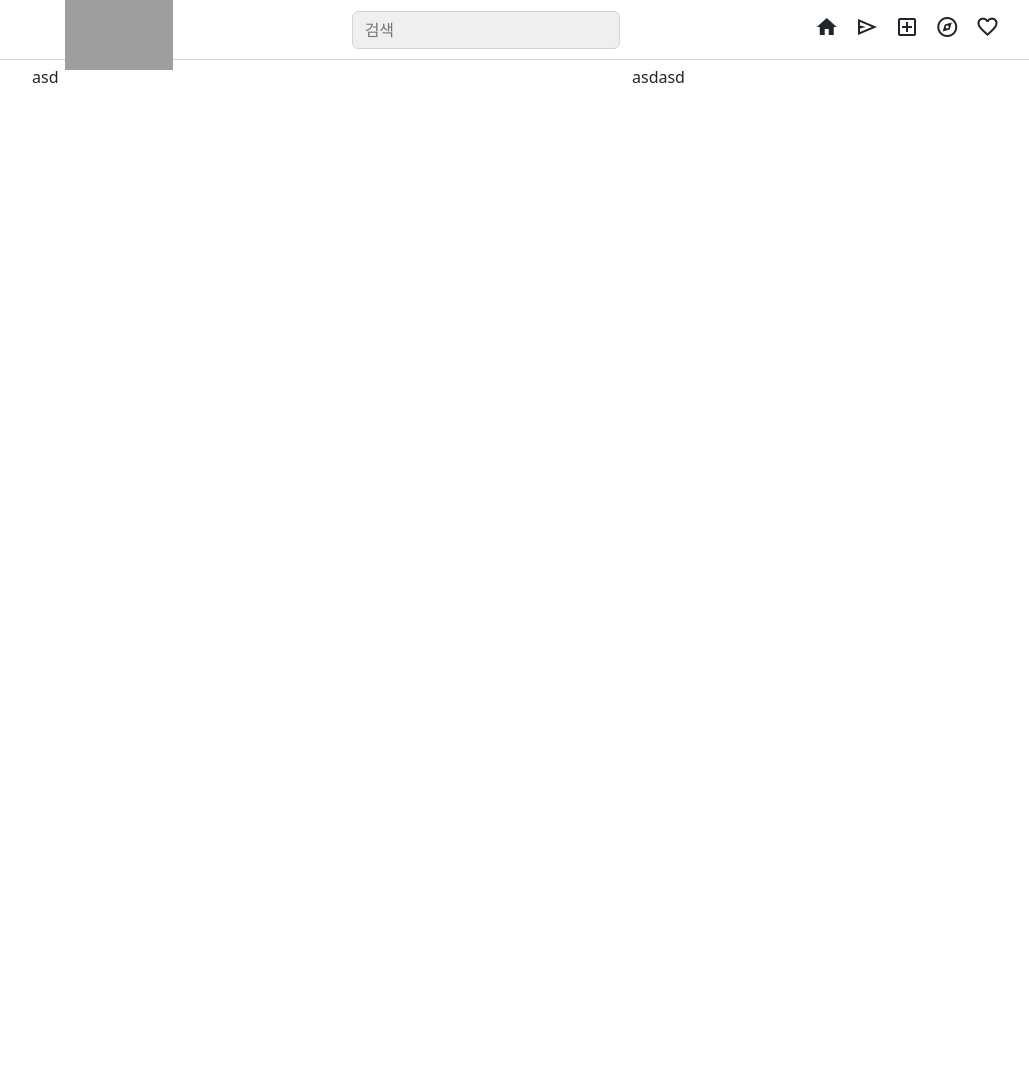
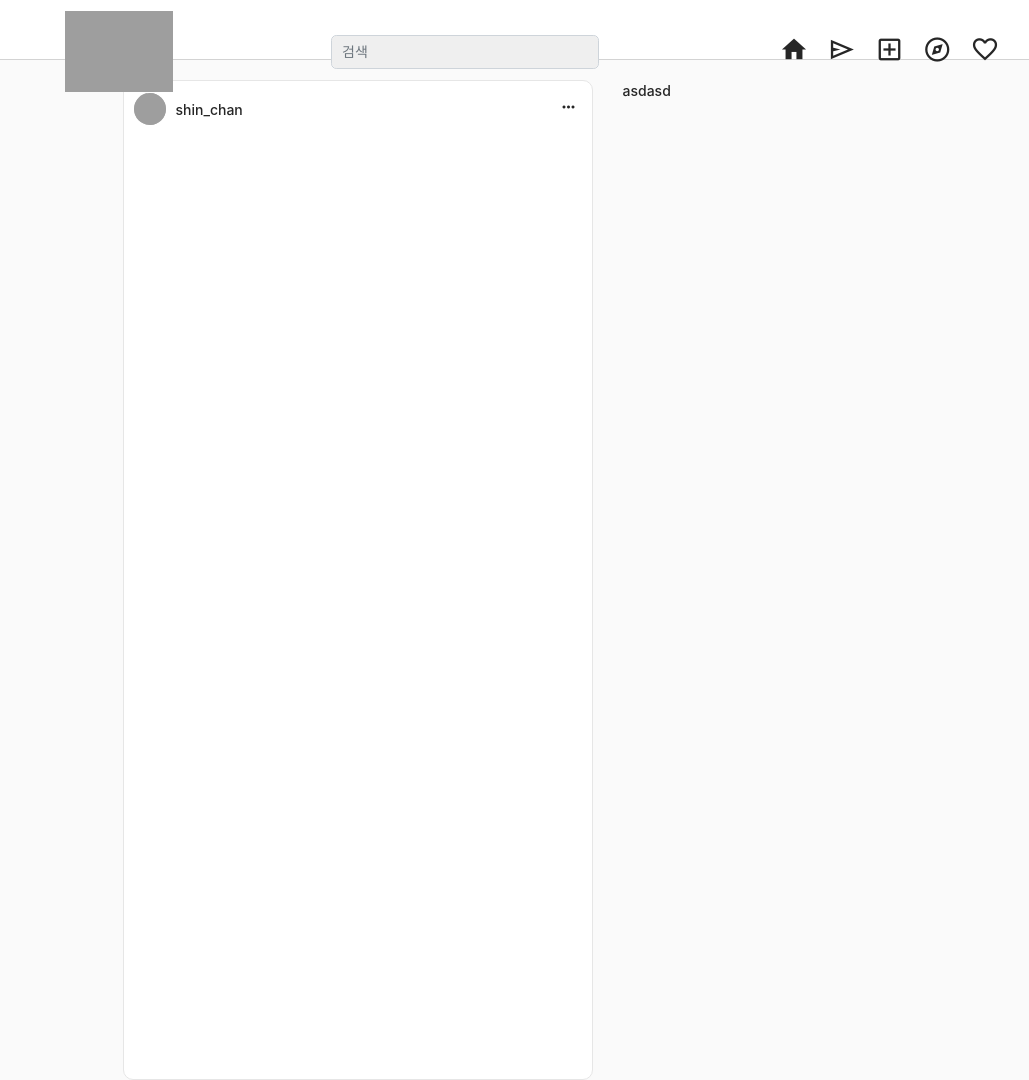
Before and after one commit to yoonjungit/Clone-Coding-Instagram, a Django app: page / in a window 1280 px wide. Shown: the whole page, without its empty margins (108-1137 px from the left). Before the commit the page ends 83 px from the top, so only its background shows below. Run offline with Django 4.2, Linux system fonts and the light colour scheme; grey boxes are pictures that could not be loaded.

Commit message:
Add-Design : Feed/Profile
Added profile photo / ID / meatballs menu

```diff
--- a/instagram/templates/main.html
+++ b/instagram/templates/main.html
@@ -12,39 +12,67 @@
     <link href="https://fonts.googleapis.com/css2?family=Material+Icons&family=Material+Symbols+Outlined&family=Material+Icons+Round&family=Material+Icons+Sharp&family=Material+Icons+Two+Tone" rel="stylesheet" />
   </head>
 
+  <style>
+    /* 프로필 사진 규격 */
+    .box {
+      width: 32px;
+      height: 32px;
+      border-radius: 70%;
+      overflow: hidden;
+    }
+    .profile {
+      width: 100%;
+      height: 100%;
+      object-fit: cover;
+    }
+    /* 전체 적용 폰트(시스템폰트) */
+    *{
+      font-family: -apple-system, BlinkMacSystemFont, "Segoe UI", Roboto, Oxygen-Sans, Ubuntu, Cantarell, "Helvetica Neue", sans-serif;
+      font-size : 14px ;
+      font-weight : 500 ;
+      color : #262626
+    }
+  </style>
+
   <body>
-    <nav class="navbar navbar-expand-lg bg-white" style ="position : fixed; width:100%; border-bottom : solid 1px lightgrey; height : 60px">
-        <div class="container-fluid" style = "justify-content : space-between; flex-wrap : nowrap; width : 975px; padding : 0px 20px">
-          <a class="navbar-brand" href="#"><img style = "width : 108px",
-                src = "https://upload.wikimedia.org/wikipedia/commons/thumb/2/2a/Instagram_logo.svg/2560px-Instagram_logo.svg.png"></a>
-            <!-- <form class="d-flex" role="search"> -->
-              <input class="form-control me-2" style="width:268px ; background-color : #EFEFEF" type="search" placeholder="검색" aria-label="Search">
-              <div>
-                <span class="material-icons" style = "padding : 0px 0px 0px 24px" >
-                    home
-                    </span>
-               <span class="material-symbols-outlined" style = "padding : 0px 0px 0px 12px" >
-                    send
-                    </span>
-               <span class="material-symbols-outlined" style = "padding : 0px 0px 0px 12px" >
-                    add_box
-                    </span>
-                <span class="material-symbols-outlined" style = "padding : 0px 0px 0px 12px" >
-                    explore
-                    </span>
-                <span class="material-symbols-outlined" style = "padding : 0px 0px 0px 12px" >
-                        favorite
-                        </span>
-              </div>
-
-            </form>
+    <!-- 1. 내비게이션 바 -->
+    <nav class="navbar bg-white" style ="position : fixed; width:100%; border-bottom : solid 1px lightgrey; height : 60px">
+      <div class="container-fluid" style = "justify-content : space-between; flex-wrap : nowrap; width : 975px; padding : 0px 20px; align-items : center">
+        <!-- 1-1. 인스타그램 로고 -->
+        <a class="navbar-brand" href="#"><img style = "width : 108px",
+         src = "https://upload.wikimedia.org/wikipedia/commons/thumb/2/2a/Instagram_logo.svg/2560px-Instagram_logo.svg.png"></a>
+        <!-- 1-2. 검색창 -->
+        <input class="form-control me-2" style="width:268px ; background-color : #EFEFEF" type="search" placeholder="검색" aria-label="Search">
+        <!-- 1-3. 아이콘 -->
+        <div>
+          <span class="material-icons" style = "font-size : 29px;padding : 0px 0px 0px 30px" > home </span>
+          <span class="material-symbols-outlined" style = "font-size : 29px; padding : 0px 0px 0px 15px" > send </span>
+          <span class="material-symbols-outlined" style = "font-size : 29px; padding : 0px 0px 0px 15px" > add_box </span>
+          <span class="material-symbols-outlined" style = "font-size : 29px; padding : 0px 0px 0px 15px"> explore </span>
+          <span class="material-symbols-outlined" style = "font-size : 29px; padding : 0px 0px 0px 15px" > favorite </span>
         </div>
+      </div>
       </nav>
-    <div style = "display : flex ; flex-direction : row; justify-content : center; padding-top : 65px">
-        <div style = "width : 600px ; height : 1000px">
-            asd
+    <!-- 2. 메인 : 피드/추천 친구 -->
+    <div style = "display : flex ; flex-direction : row; justify-content : center; padding-top : 80px; background-color : #FAFAFA">
+      <!-- 2-1. 피드 -->
+      <div style = "width : 470px ; height : 1000px; border : solid 1px #E6E6E6 ; border-radius : 10px ; background-color:white">
+        <!-- 2-1-1. 프로필 : 사진 / 아이디 / 더보기-->
+        <div style = "display:flex; width:470px ; height : 56px; align-items : center">
+          <div class="box" style="background: #BDBDBD; margin-left : 10px">
+            <img class="profile" src="https://i.pinimg.com/originals/53/7e/f5/537ef59499259ba707068742f91a10f8.jpg">
+          </div>
+          <div style = "margin-left:10px">  shin_chan
+          </div>
+          <div style = "margin-left : auto; margin-right : 15px">
+            <span class="material-symbols-outlined" style = "color : #262626; font-size : 20px"> more_horiz </span>
+          </div>
+            </div>
+            <div></div>
+            <div></div>
+            <div></div>
         </div>
-        <div style = "width : 400px; height : 1000px">
+        <div style = "width : 319px; height : 1000px; margin-left : 30px">
             asdasd
         </div>
     </div>
```
